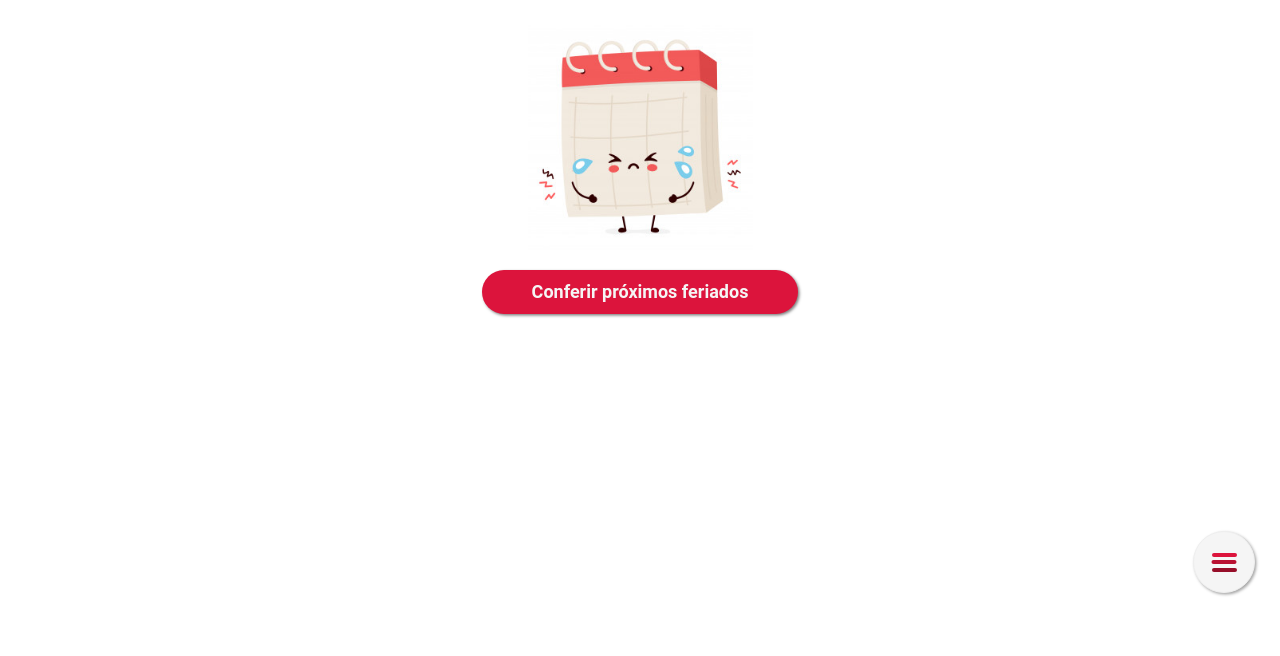
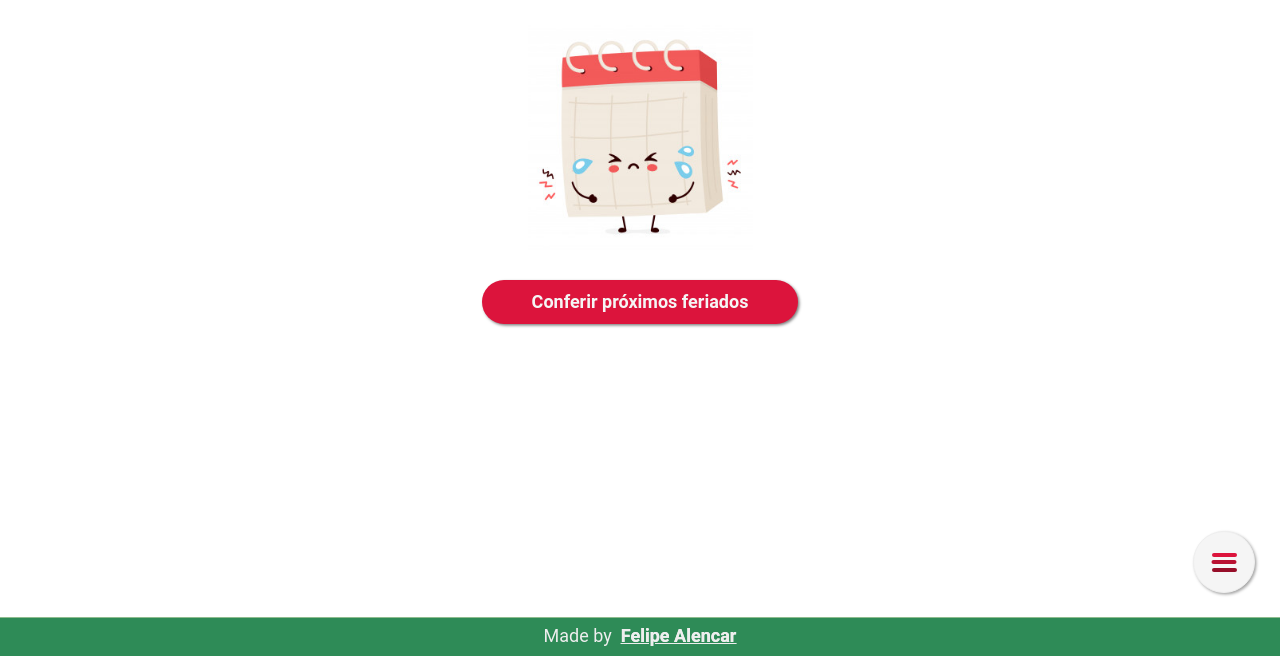
Before and after one commit to alencarftc/feriae, a Gatsby site: page / in a window 1280 px wide. Shown: the part 182-838 px from the top of the page. Before the commit the page ends 800 px from the top, so only its background shows below. Built offline with nearby package versions, Linux system fonts and the light colour scheme; Gatsby itself is replaced by a stand-in of ours; no server answers.

Commit message:
added footer

```diff
--- a/src/components/hamburger-menu/index.js
+++ b/src/components/hamburger-menu/index.js
@@ -1,11 +1,20 @@
-import React from 'react';
+import React, { Component } from 'react';
 import './style.scss';
 
-const HamburgerMenu = () => {
-    return (
-        <div className="hamburger-icon">
-            <span className="line"></span>
-        </div>
-    );
+class HamburgerMenu extends Component {
+    state = { isOpen: false }
+
+    toggleMenu = () => {
+        const { isOpen } = this.state;
+        this.setState({ isOpen: !isOpen })
+    }
+
+    render(){
+        return (
+            <button onClick={this.toggleMenu} className="hamburger-icon">
+                <span className="line"></span>
+            </button>
+        );
+    }
 }
 export default HamburgerMenu;
--- a/src/components/is-holiday.scss
+++ b/src/components/is-holiday.scss
@@ -7,7 +7,7 @@
     .image-container {
         max-width: 225px;
         width: 100%;
-        margin: 10px auto;
+        margin: 10px auto 20px;
     }
 
     h2 {
@@ -35,6 +35,7 @@
         font-weight: 700;
         margin-top: 10px;
         transition: transform .5s;
+        cursor: pointer;
 
         a { color: #f5f5f5 }
 
--- a/src/components/layout/layout.js
+++ b/src/components/layout/layout.js
@@ -28,11 +28,11 @@ const Layout = ({ children }) => {
       <Navbar siteTitle={data.site.siteMetadata.title} links={links}   />
       <div className="content-layout">
         <main className="content-area">{children}</main>
-        {/* <footer>
-          Made by &nbsp;
-          <a href="https://www.github.com/alencarfff">Felipe Alencar</a>
-        </footer> */}
       </div>
+      <footer className="footer">
+        Made by &nbsp;
+        <a href="https://www.github.com/alencarfff">Felipe Alencar</a>
+      </footer>
     </>
   )
 }
--- a/src/components/layout/layout.scss
+++ b/src/components/layout/layout.scss
@@ -626,9 +626,26 @@ pre tt:after {
 .content-layout {
   margin: 0 auto;
   max-width: $max-page-width;
-  padding: 2.25rem 2.0875rem .5rem;
+  padding: 2.25rem 2.0875rem .45rem;
 }
 
 .content-area {
   min-height: $content-area-height;
 }
+.footer {
+  border-top: 1px solid darkseagreen;
+  text-align: center;
+  padding: 4.5px 0;
+  background: seagreen;
+  color: #eee;
+
+  a {
+    color: #eee;
+    font-weight: 700;
+    transition: text-shadow .5s;
+    text-shadow: 0 0 0 #f1f1f1;
+    text-decoration: underline;
+
+    &:hover { text-shadow: 0 0 1px #f1f1f1; }
+  }
+}
--- a/src/style.scss
+++ b/src/style.scss
@@ -21,3 +21,8 @@ $footer-height: 50px;
 $content-area-height: calc(100vh - #{$navbar-height} - #{$footer-height});
 
 $max-page-width: 1100px;
+
+::selection {
+    background: lightseagreen; /* WebKit/Blink Browsers */
+    color: #fff;
+}
```
